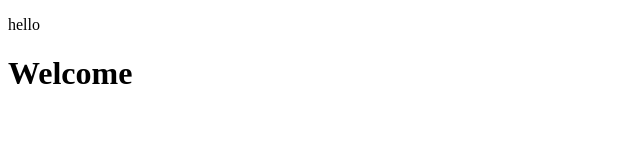
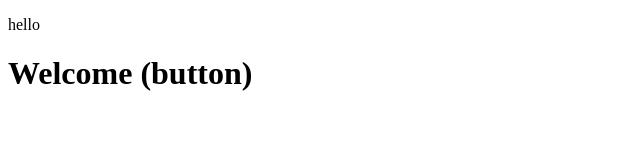
Before and after one commit to muhammadhamza216/Portfolio, a plain HTML site: page index.html in a window 1280 px wide. Shown: the whole page, without its empty margins (0-640 px from the left). Drawn offline with Linux system fonts and the light colour scheme.

```diff
--- a/index.html
+++ b/index.html
@@ -7,6 +7,6 @@
 </head>
 <body>
     <p>hello</p>
-    <h1>Welcome</h1>
+    <h1>Welcome (button)</h1>
 </body>
 </html>
```
